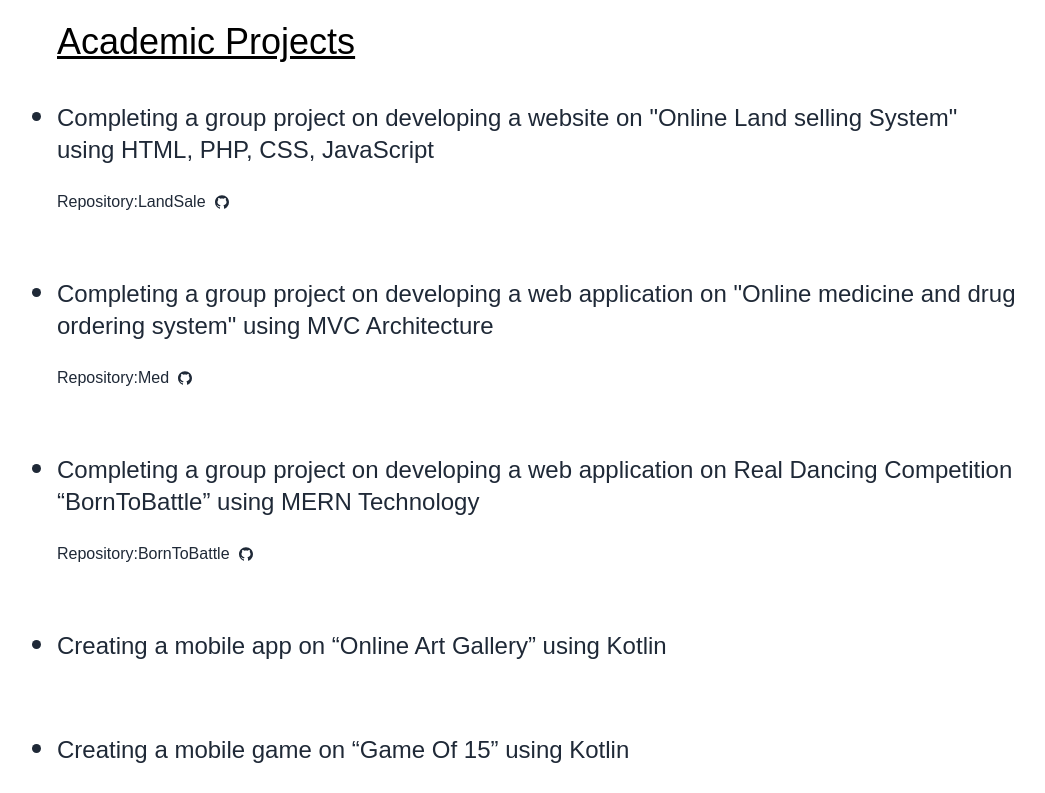
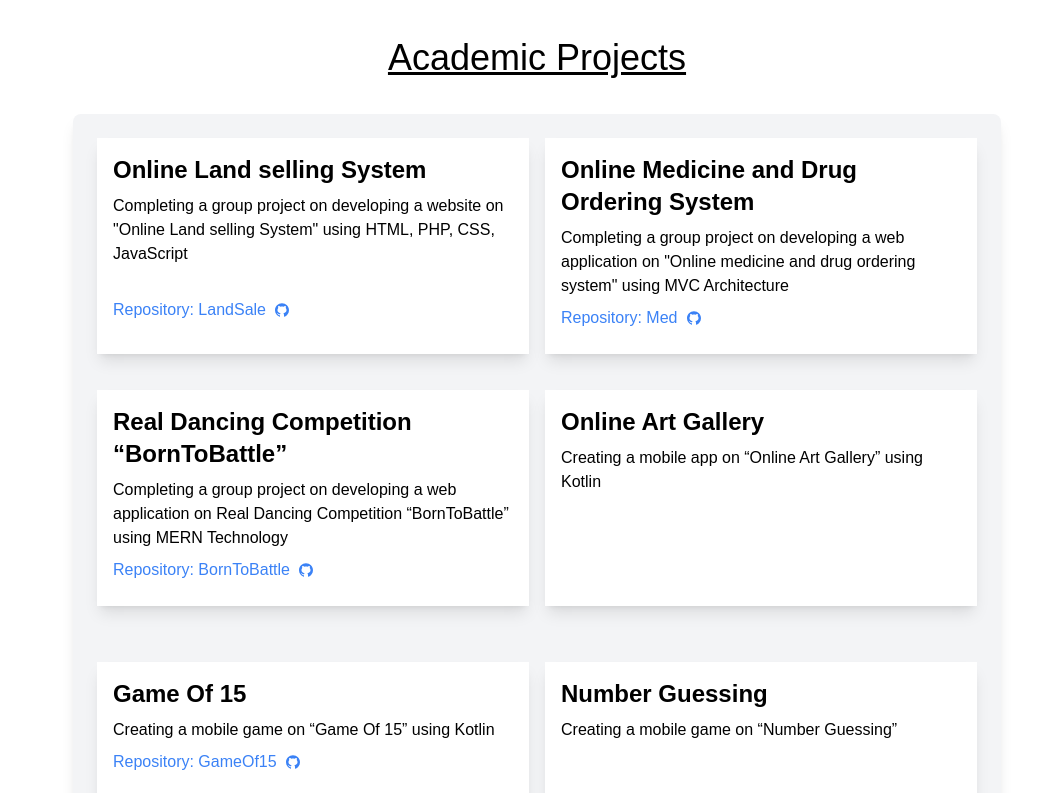
Before and after one commit to Venath/portfolio, a Next.js app: page / in a window 1280 px wide. Shown: the part 1740-2533 px from the top of the page, without its empty margins (103-1148 px from the left). Built offline with nearby package versions, Linux system fonts and the light colour scheme.

Commit message:
updated cv and list view

```diff
--- a/pages/Header.js
+++ b/pages/Header.js
@@ -39,6 +39,10 @@ const Header = () => {
         </ul>
       </nav>
       <style jsx>{`
+       nav {
+        //   display: flex;
+        //   justify-content: flex-end; /* Align items to the right */
+        }
         header {
           position: fixed;
           top: 0;
@@ -55,7 +59,7 @@ const Header = () => {
           padding: 0;
         }
         nav ul li {
-          margin-right: 1rem;
+          margin-right: 3rem;
         }
         nav ul li a {
           color: #fff;
--- a/pages/_app.js
+++ b/pages/_app.js
@@ -4,7 +4,7 @@ import Header
 function MyApp({ Component, pageProps }) {
   return (
     <>
-      <Header />
+
       <Component {...pageProps} />
     </>
   );
--- a/pages/index.js
+++ b/pages/index.js
@@ -148,48 +148,7 @@ export default function Home() {
               programming and teaching.
             </p>
           </div> */}
-          <div className="lg:flex gap-10">
-            {/* <div className="text-center shadow-lg p-10 rounded-xl my-10 dark:bg-white flex-1">
-              <Image src={design} width={100} height={100} />
-              <h3 className="text-lg font-medium pt-8 pb-2">Beautiful Designs</h3>
-              <p className="py-2">
-                Creating elegant designs suited for your needs following core
-                design theory.
-              </p>
-              <h4 className="py-4 text-teal-600">Design Tools I Use</h4>
-              <p className="text-gray-800 py-1">Photoshop</p>
-              <p className="text-gray-800 py-1">Illustrator</p>
-              <p className="text-gray-800 py-1">Figma</p>
-              <p className="text-gray-800 py-1">Indesign</p>
-            </div> */}
-            {/* <div className="text-center shadow-lg p-10 rounded-xl my-10 dark:bg-white flex-1">
 
-              <h3 className="text-lg font-medium pt-8 pb-2">
-                Code your dream project
-              </h3>
-              <p className="py-2">
-                Do you have an idea for your next great website? Let's make it a
-                reality.
-              </p>
-              <h4 className="py-4 text-teal-600">Development Tools I Use</h4>
-              <p className="text-gray-800 py-1">Visual Studio Code</p>
-              <p className="text-gray-800 py-1">Git</p>
-              <p className="text-gray-800 py-1">Next.js</p>
-              <p className="text-gray-800 py-1">Node.js</p>
-            </div> */}
-            {/* <div className="text-center shadow-lg p-10 rounded-xl my-10 dark:bg-white flex-1">
-              <Image src={consulting} width={100} height={100} />
-              <h3 className="text-lg font-medium pt-8 pb-2">Consulting</h3>
-              <p className="py-2">
-                Are you interested in feedback for your current project? I can
-                give you tips and tricks to level it up.
-              </p>
-              <h4 className="py-4 text-teal-600">Consulting Tools I Use</h4>
-              <p className="text-gray-800 py-1">Zoom</p>
-              <p className="text-gray-800 py-1">Skype</p>
-              <p className="text-gray-800 py-1">Google Meet</p>
-            </div> */}
-          </div>
         </section>
         <section className="py-10">
           <div>
@@ -267,7 +226,7 @@ export default function Home() {
         </section>
         <section>
           <u className="text-4xl py-5 dark:text-white">
-            <h3 className="text-4xl py-1 dark:text-white">Academics</h3>
+          <h3 className="text-4xl py-1 text-center dark:text-white">Academics</h3>
           </u>
           <div className="py-4">
             <div className="py">
@@ -319,12 +278,80 @@ export default function Home() {
 
         <section id="projects" className="min-h-screen">
           <br></br>
+
           <div>
   <u className="text-4xl py-1 dark:text-white">
-    <h3 className="text-4xl py-1 dark:text-white">Academic Projects</h3>
+
+  <div class="container mx-auto p-4">
+  <h3 className="text-4xl py-1 text-center dark:text-white">Academic Projects</h3>
+</div>
+
   </u>
 
-  <div className="py-5">
+  {/* <div className="lg:flex gap-10"> */}
+  <div class="container mx-auto p-4">
+
+
+
+  <div class="bg-gray-100 p-6 rounded-lg shadow-lg">
+
+    <div class="grid grid-cols-1 md:grid-cols-2 lg:grid-cols-2 gap-4">
+
+      <div className="flex flex-col bg-white p-4 shadow-lg transform transition-transform hover:scale-105 hover:shadow-xl">
+        <h3 class="text-2xl font-bold mb-2">Online Land selling System</h3>
+        <p>Completing a group project on developing a website on "Online Land selling System" using HTML, PHP, CSS, JavaScript</p>
+        <br/>
+        <p className="py-2 text-blue-500 " style={{ display: 'flex', alignItems: 'center' }}>
+      <a href="https://github.com/Venath/LandSale">Repository:  LandSale</a>
+      <AiFillGithub style={{ marginLeft: '0.5rem' }} />
+    </p>
+      </div>
+
+
+      <div className="flex flex-col bg-white p-4 shadow-lg transform transition-transform hover:scale-105 hover:shadow-xl">
+    <h3 className="text-2xl font-bold mb-2">Online Medicine and Drug Ordering System</h3>
+    <p>Completing a group project on developing a web application on "Online medicine and drug ordering system" using MVC Architecture</p>
+    <p className="py-2 text-blue-500 " style={{ display: 'flex', alignItems: 'center' }}>
+      <a href="https://github.com/Venath/Med" className="text-blue-500">Repository: Med</a>
+      <AiFillGithub style={{ marginLeft: '0.5rem' }} />
+    </p>
+  </div>
+
+   <div className="flex flex-col bg-white p-4 shadow-lg transform transition-transform hover:scale-105 hover:shadow-xl my-5">
+    <h3 className="text-2xl font-bold mb-2">Real Dancing Competition “BornToBattle”</h3>
+    <p>Completing a group project on developing a web application on Real Dancing Competition “BornToBattle” using MERN Technology</p>
+    <p className="py-2 text-blue-500 " style={{ display: 'flex', alignItems: 'center' }}>
+      <a href="https://github.com/Venath/BornToBattle" className="text-blue-500">Repository: BornToBattle</a>
+      <AiFillGithub style={{ marginLeft: '0.5rem' }} />
+    </p>
+  </div>
+
+  <div className="flex flex-col bg-white p-4 shadow-lg transform transition-transform hover:scale-105 hover:shadow-xl my-5">
+    <h3 className="text-2xl font-bold mb-2">Online Art Gallery</h3>
+    <p>Creating a mobile app on “Online Art Gallery” using Kotlin</p>
+  </div>
+
+  <div className="flex flex-col bg-white p-4 shadow-lg transform transition-transform hover:scale-105 hover:shadow-xl my-5">
+    <h3 className="text-2xl font-bold mb-2">Game Of 15</h3>
+    <p>Creating a mobile game on “Game Of 15” using Kotlin</p>
+    <p className="py-2 text-blue-500 " style={{ display: 'flex', alignItems: 'center' }}>
+      <a href="https://github.com/Venath/GameOf15" className="text-blue-500">Repository: GameOf15</a>
+      <AiFillGithub style={{ marginLeft: '0.5rem' }} />
+    </p>
+  </div>
+
+  <div className="flex flex-col bg-white p-4 shadow-lg transform transition-transform hover:scale-105 hover:shadow-xl my-5">
+    <h3 className="text-2xl font-bold mb-2">Number Guessing</h3>
+    <p>Creating a mobile game on “Number Guessing”</p>
+  </div>
+
+
+    </div>
+  </div>
+
+</div>
+
+  {/* <div className="py-5">
     <ul className="list-disc text-md py-2 leading-8 text-gray-800 text-[30px] dark:text-gray-200">
       <li>
         <h4 className="text-2xl py-2 dark:text-white">
@@ -398,72 +425,51 @@ export default function Home() {
         </h4>
       </li>
     </ul>
+  </div> */}
+</div>
+
+          <div className="py-5">
+
+            <u className="text-4xl py-5 dark:text-white">
+            <h3 className="text-4xl py-1 text-center dark:text-white">
+                Personal Projects
+              </h3>
+            </u>
+
+            <div className="container mx-auto p-4">
+  <div className="bg-gray-100 p-6 rounded-lg shadow-lg">
+    <div className="grid grid-cols-1 md:grid-cols-2 lg:grid-cols-2 gap-4">
+
+      <div className="flex flex-col bg-white p-4 shadow-lg transform transition-transform hover:scale-105 hover:shadow-xl">
+        <h3 className="text-2xl font-bold mb-2">Creating my own portfolio using Next js(2024)</h3>
+        <p>Repository: <a href="https://venath.github.io/portfolio/" className="text-blue-500">Portfolio</a></p>
+      </div>
+
+      <div className="flex flex-col bg-white p-4 shadow-lg transform transition-transform hover:scale-105 hover:shadow-xl">
+        <h3 className="text-2xl font-bold mb-2">Creating python program to find gender and birthday using NIC (2019)</h3>
+        <p>Repository: <a href="https://github.com/Venath/FindBirthDay" className="text-blue-500">FindBirthDay</a></p>
+        <p>Live: <a href="http://venath.pythonanywhere.com/" className="text-blue-500">Online FindDOB</a></p>
+      </div>
+
+      <div className="flex flex-col bg-white p-4 shadow-lg transform transition-transform hover:scale-105 hover:shadow-xl">
+        <h3 className="text-2xl font-bold mb-2">Creating URL Shortener</h3>
+        <p>Repository: <a href="https://github.com/Venath/url-shortner" className="text-blue-500">UrlShortener</a></p>
+      </div>
+
+      <div className="flex flex-col bg-white p-4 shadow-lg transform transition-transform hover:scale-105 hover:shadow-xl">
+        <h3 className="text-2xl font-bold mb-2">Creating Facebook clone using react</h3>
+        <p>Repository: <a href="https://github.com/Venath/facebook-clone" className="text-blue-500">Facebook Clone</a></p>
+      </div>
+
+    </div>
   </div>
 </div>
 
-          <div className="py-5">
-            <u className="text-4xl py-5 dark:text-white">
-              <h3 className="text-3xl py-1 dark:text-white">
-                Personal Projects
-              </h3>
-            </u>
-            <div className="py-5">
-            <ul className="list-disc text-md py-2 leading-8 text-gray-800 text-[30px] dark:text-gray-200">
-      <li>
-              <h4 className="text-2xl py-2 dark:text-white">
-                Creating my own portfolio (2024)
-              </h4>
-              </li>
-    </ul>
-              <p className="py-2 text-gray-800 dark:text-gray-200">
-                Repository:{" "}
-                <a href="https://venath.github.io/portfolio/">Portfolio</a>
-              </p>
-            </div>
-            <div className="py-5">
-            <ul className="list-disc text-md py-2 leading-8 text-gray-800 text-[30px] dark:text-gray-200">
-      <li>
-              <h4 className="text-2xl py-2 dark:text-white">
-                Creating python program to find gender and birthday using NIC
-                (2019)
-              </h4>
-              </li>
-    </ul>
-              <p className="py-2 text-gray-800 dark:text-gray-200">
-                Repository:{" "}
-                <a href="https://github.com/Venath/FindBirthDay">
-                  FindBirthDay
-                </a>
-                <br></br>
-                <a href="http://venath.pythonanywhere.com/">
-                 Online FindDOB
-                </a>
-              </p>
-            </div>
-
-            <div className="py-5">
-            <ul className="list-disc text-md py-2 leading-8 text-gray-800 text-[30px] dark:text-gray-200">
-      <li>
-              <h4 className="text-2xl py-2 dark:text-white">
-                Creating URL Shortener
-              </h4>
-              </li>
-    </ul>
-              <p className="py-2 text-gray-800 dark:text-gray-200">
-                Repository:{" "}
-                <a href="https://github.com/Venath/url-shortner">
-                  UrlShortener
-                </a>
-
-              </p>
-            </div>
 
 
           </div>
         </section>
-        <section id="contact" className="min-h-screen">
-         <h1>Helloooooo</h1>
-        </section>
+
       </main>
     </div>
   );
--- a/styles/globals.css
+++ b/styles/globals.css
@@ -29,7 +29,18 @@ a {
   box-shadow: 0 0 20px 10px rgba(255, 255, 255, 0.3);
 }
 
+.transition-transform {
+  transition-property: transform;
+  transition-duration: 0.2s;
+  transition-timing-function: ease-in-out;
+}
 
+.hover\:scale-105:hover {
+  transform: scale(1.05);
+}
+.hover\:shadow-xl:hover {
+  box-shadow: 0 10px 15px -3px rgba(0, 0, 0, 0.1), 0 4px 6px -2px rgba(0, 0, 0, 0.05);
+}
 
 
 
```
Also changed, not shown: 1 other file (tests, documents, lock files or other folders).
